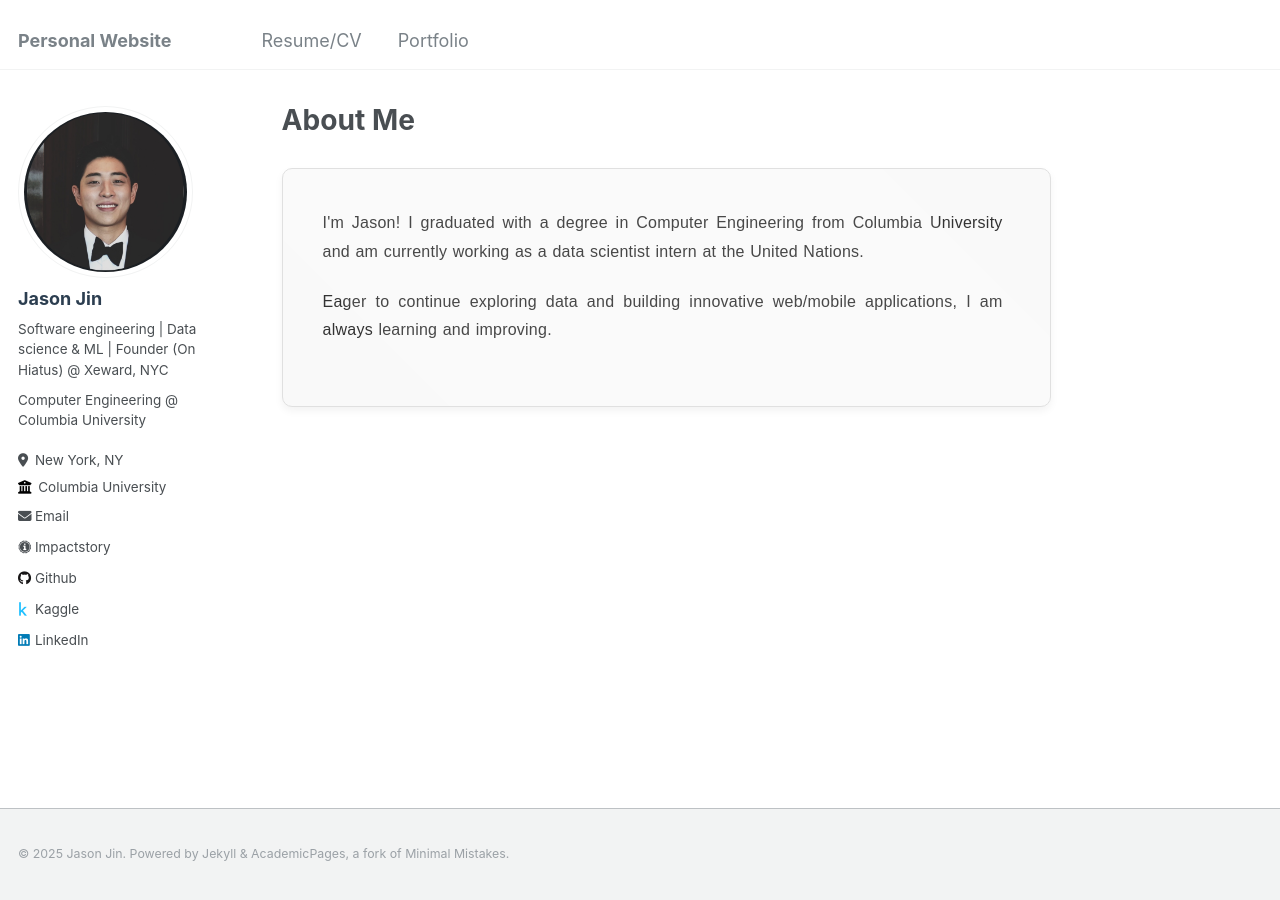
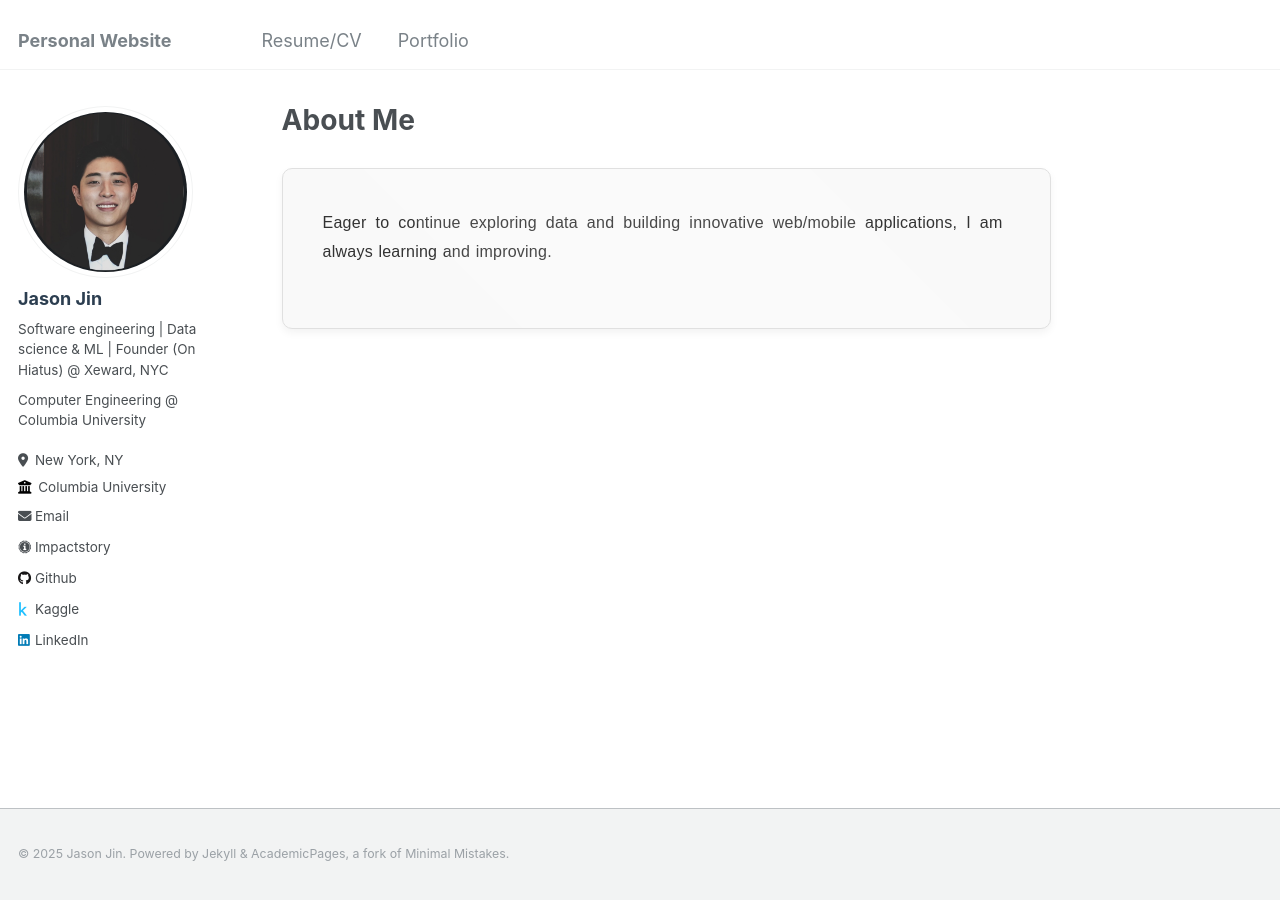
Before and after one commit to JasonHJJin/cv, a Jekyll site: the page built from _pages/about.md, in a window 1280 px wide. Built offline with Jekyll 4.4.1, drawn with Linux system fonts in a browser that asks for light colours; some web fonts are replaced.

Commit message:
Updated as Feb

```diff
--- a/_pages/about.md
+++ b/_pages/about.md
@@ -53,8 +53,6 @@ redirect_from:
 </style> -->
 
 <div class="about-page-aboutme">
-  <p>I'm Jason! I graduated with a degree in Computer Engineering from Columbia University and am currently working as a data scientist intern at the United Nations.
-
   <p>Eager to continue exploring data and building innovative web/mobile applications, I am always learning and improving.</p>
 
 <!-- </div> -->
```
Also changed, not shown: _pages/portfolio.html (+6 -3 lines).
